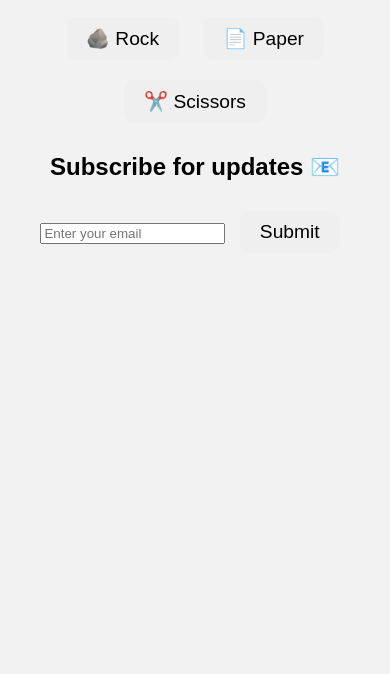
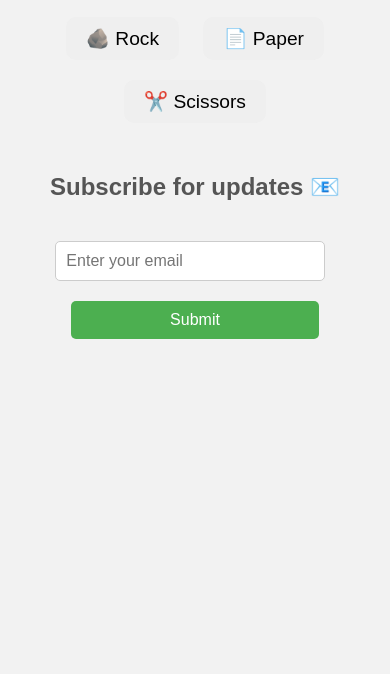
Before and after one commit to zedzed007/rock-paper, a plain HTML site: page index.html in a window 390 px wide. Shown: the part 170-844 px from the top of the page. Drawn offline with Linux system fonts and the light colour scheme.

Commit message:
Add styling for email form and responsive design

```diff
--- a/style.css
+++ b/style.css
@@ -1,10 +1,13 @@
+/* General Page Styling */
 body {
   font-family: Arial, sans-serif;
   text-align: center;
   background: #f2f2f2;
   padding-top: 50px;
+  color: #333;
 }
 
+/* Game Buttons */
 button {
   font-size: 1.2em;
   padding: 10px 20px;
@@ -12,14 +15,62 @@ button {
   border-radius: 10px;
   border: none;
   cursor: pointer;
+  transition: all 0.2s ease;
 }
 
 button:hover {
   background: #ddd;
 }
 
+/* Game Result Display */
 #result {
   margin-top: 20px;
   font-size: 1.5em;
   font-weight: bold;
 }
+
+/* Email Form Section */
+h2 {
+  margin-top: 40px;
+  color: #555;
+}
+
+form {
+  margin-top: 20px;
+  display: inline-block;
+}
+
+input[type="email"] {
+  padding: 10px;
+  font-size: 1em;
+  border-radius: 5px;
+  border: 1px solid #ccc;
+  width: 250px;
+  margin-right: 10px;
+}
+
+form button {
+  padding: 10px 20px;
+  font-size: 1em;
+  border-radius: 5px;
+  border: none;
+  background: #4CAF50;
+  color: white;
+  cursor: pointer;
+  transition: background 0.2s ease;
+}
+
+form button:hover {
+  background: #45a049;
+}
+
+/* Responsive adjustments */
+@media (max-width: 500px) {
+  input[type="email"] {
+    width: 70%;
+    margin-bottom: 10px;
+  }
+  form button {
+    width: 70%;
+  }
+}
```
